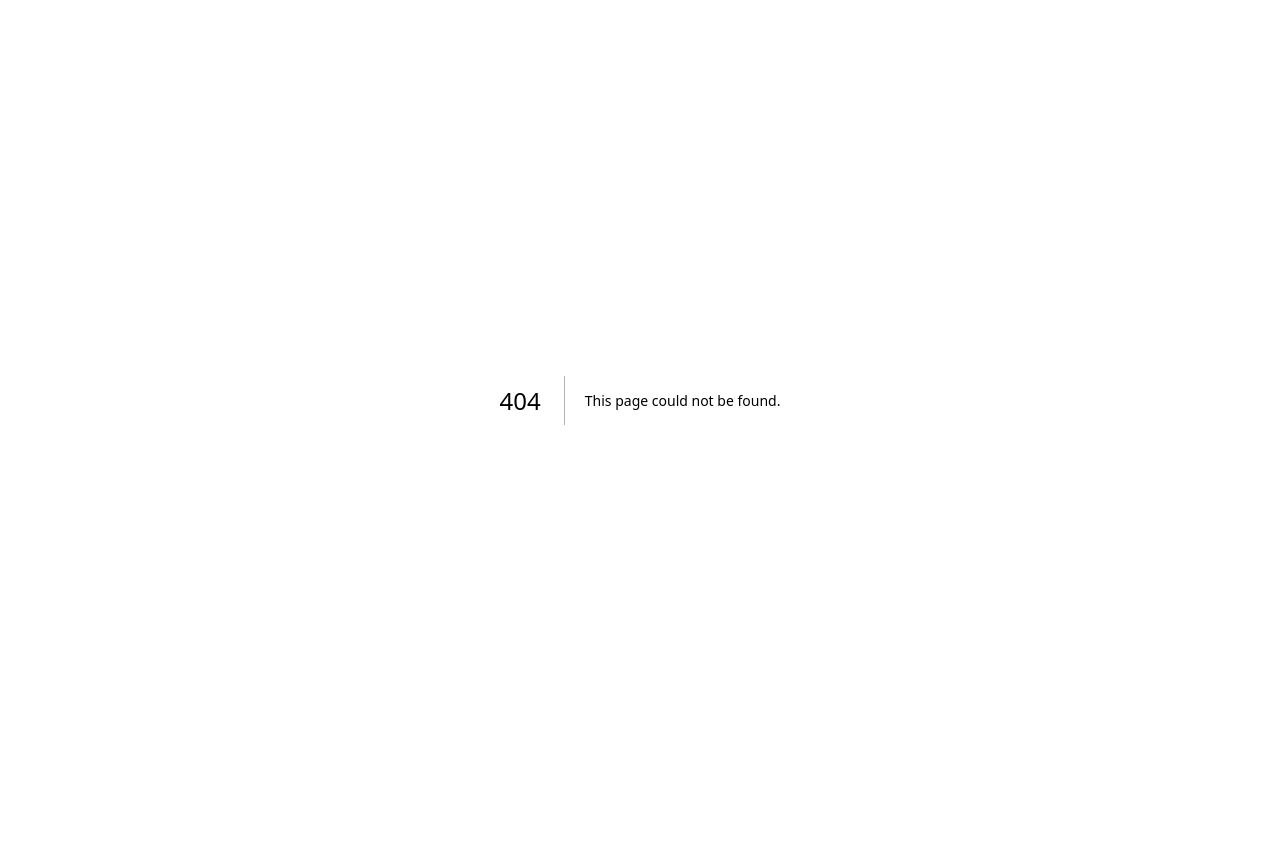
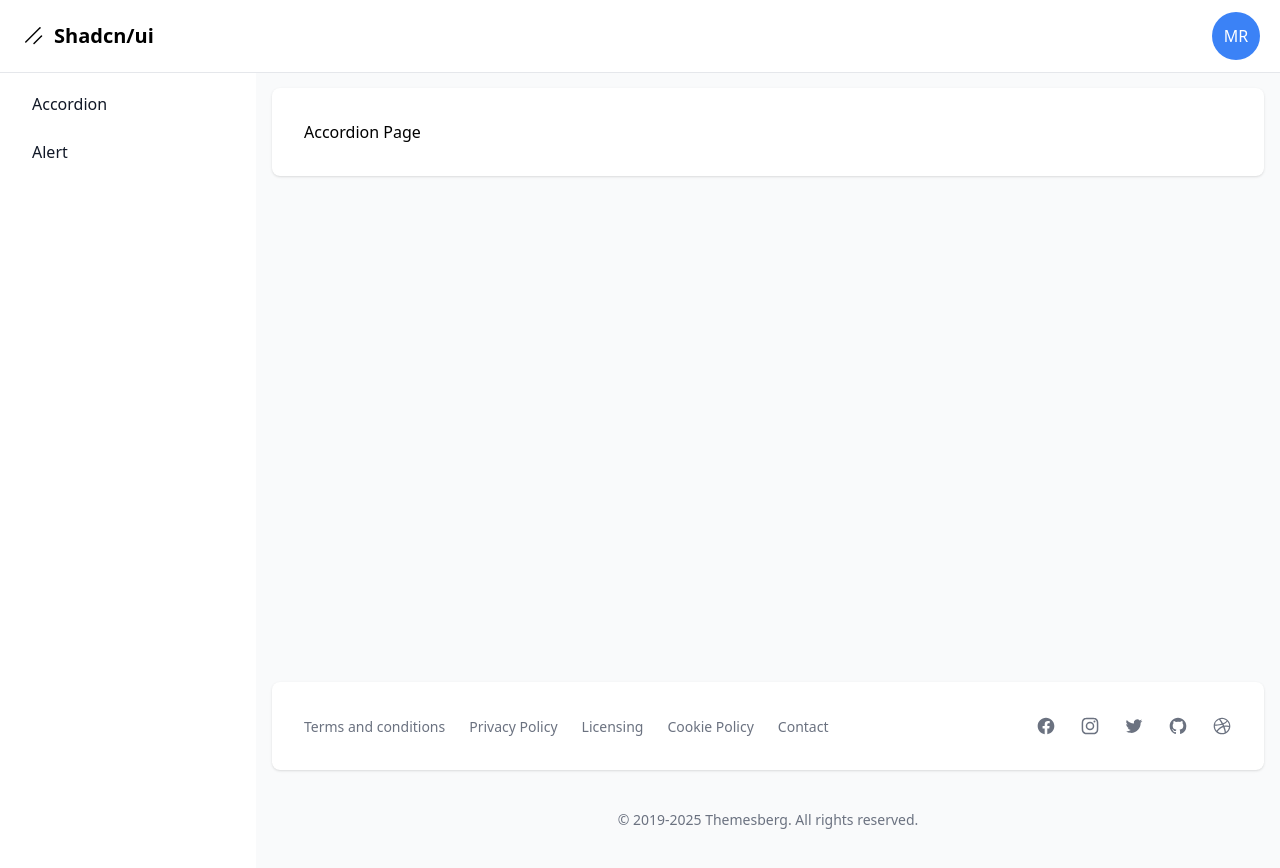
Before and after one commit to michaelrondon27/shadcn-ui, a Next.js app: page /dashboard/accordion in a window 1280 px wide. Before the commit this address had no page. Before the commit the page ends 800 px from the top, so only its background shows below. Built offline with nearby package versions, Linux system fonts and the light colour scheme.

Commit message:
7. Pantallas adicionales

```diff
--- /dev/null
+++ b/src/app/dashboard/accordion/page.tsx
@@ -0,0 +1,8 @@
+
+export default function Page() {
+    return (
+        <div>
+            <h1>Accordion Page</h1>
+        </div>
+    );
+}
--- /dev/null
+++ b/src/app/dashboard/alert/page.tsx
@@ -0,0 +1,8 @@
+
+export default function Page() {
+    return (
+        <div>
+            <h1>Alert Page</h1>
+        </div>
+    );
+}
```
